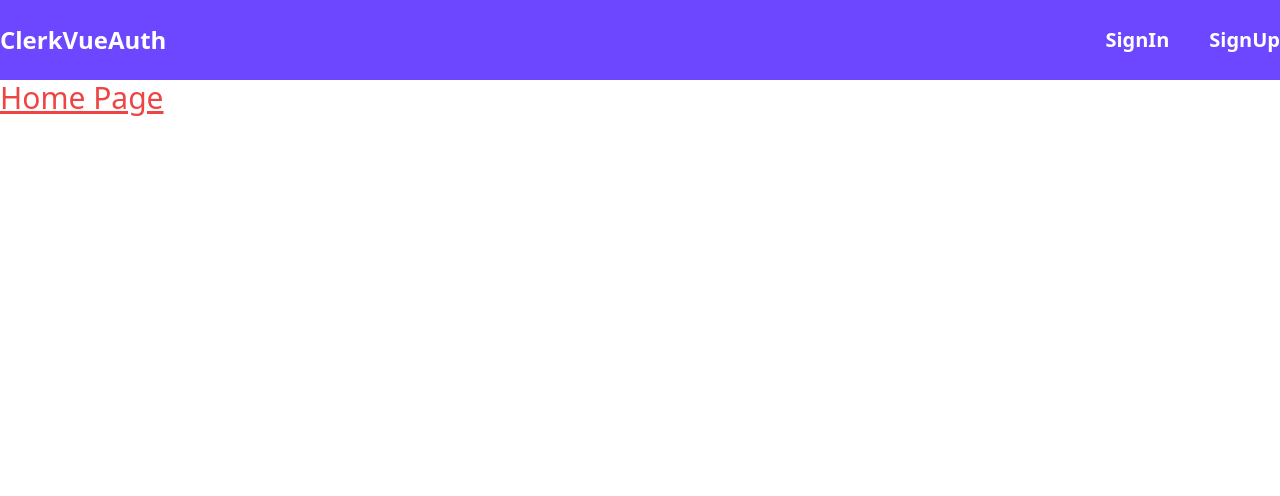
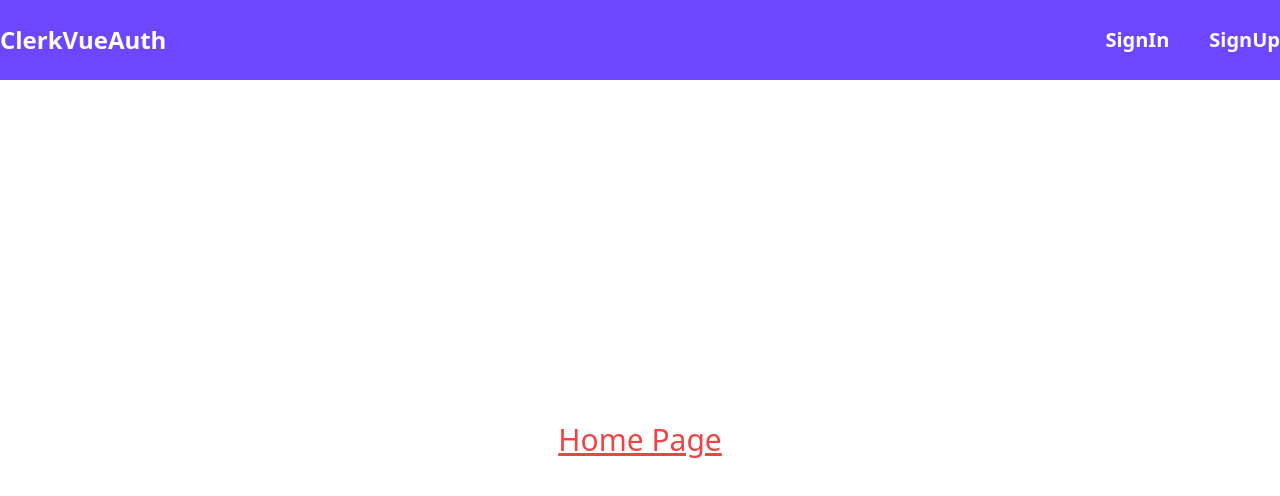
Before and after one commit to saulkurosaki/vue-clerk-practice-project, a Vue app: page / in a window 1280 px wide. Shown: the top 496 px of the page. Built offline with nearby package versions, Linux system fonts and the light colour scheme; no server answers; what vue-clerk would draw is missing.

Commit message:
feat(App): implement the main tag website layout

```diff
--- a/src/App.vue
+++ b/src/App.vue
@@ -18,5 +18,11 @@
     </div>
   </header>
 
-  <RouterView />
+  <main class="container mx-auto">
+    <div class="flex items-center justify-center min-h-[calc(100dvh-80px)]">
+      <div>
+        <RouterView />
+      </div>
+    </div>
+  </main>
 </template>
```
